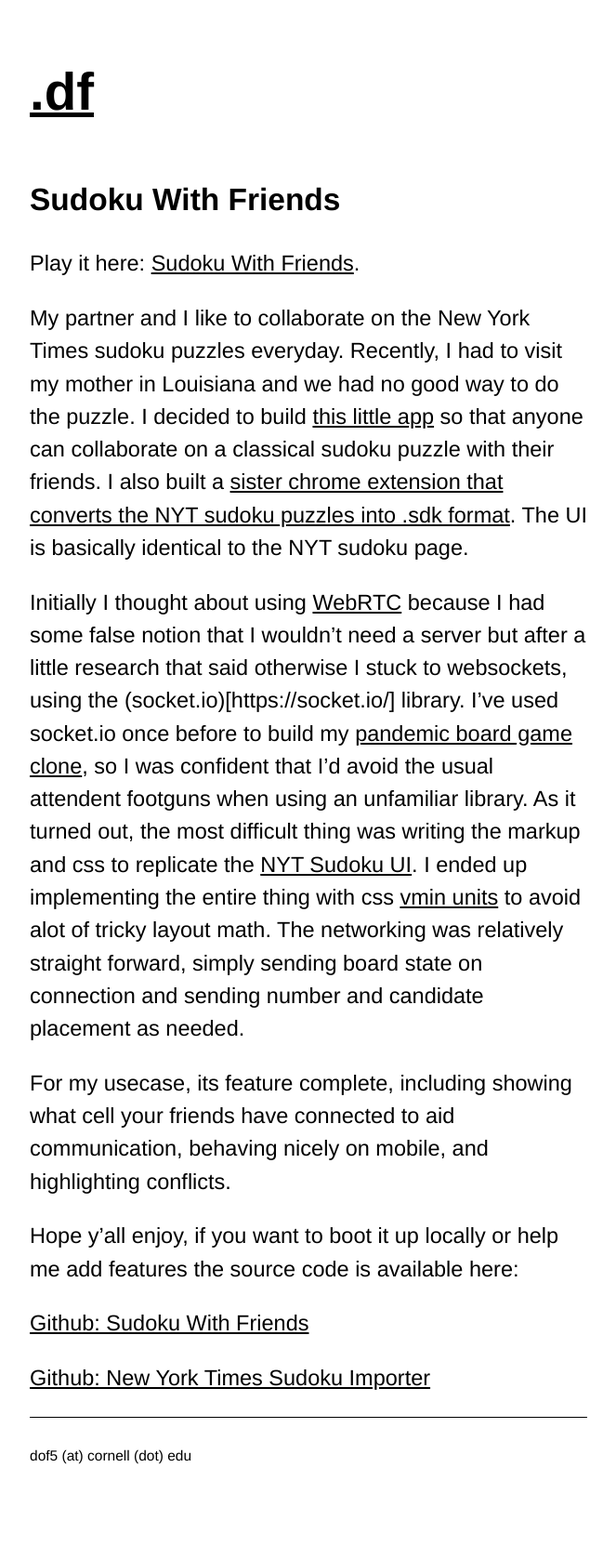
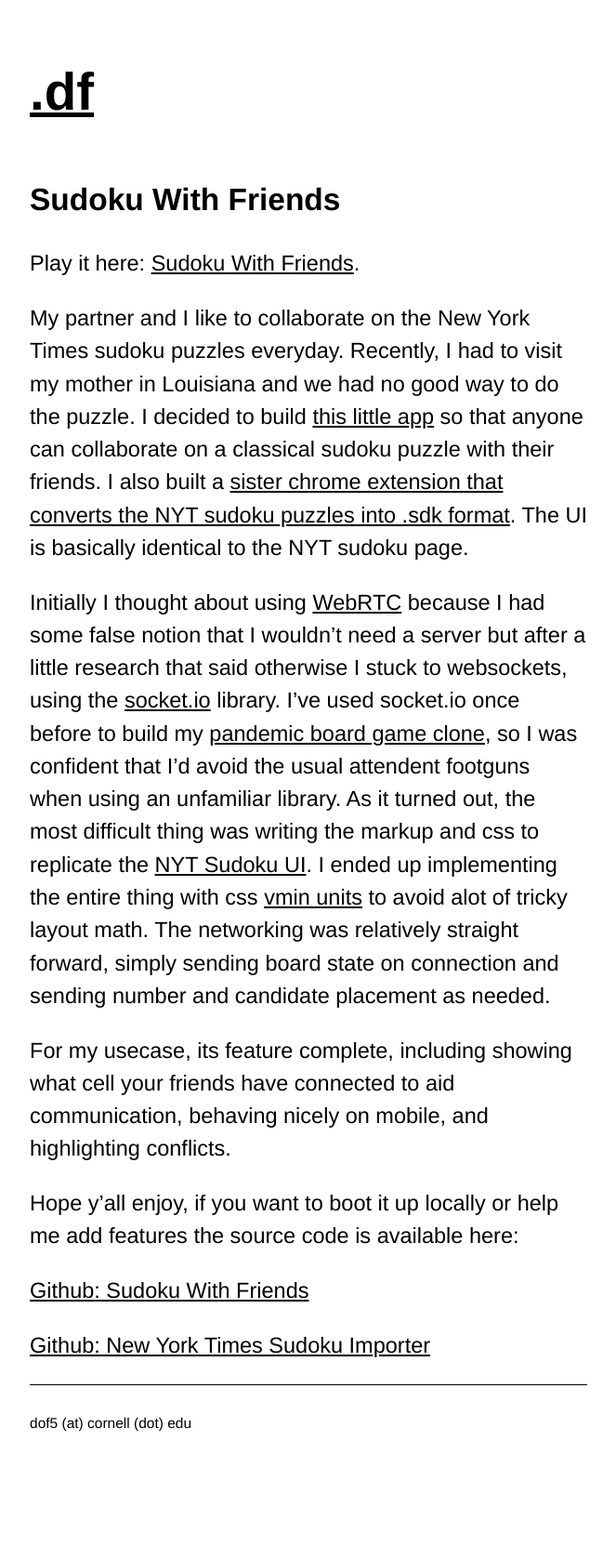
Before and after one commit to davefol/davefol.github.io, a Jekyll site: the page built from _projects/sudoku_with_friends.md, in a window 1280 px wide. Shown: the whole page at 93% size, without its empty margins (109-772 px from the left). Built offline with Jekyll 4.4.1, drawn with Linux system fonts in a browser that asks for light colours; some web fonts are replaced; after the commit the page ends 1642 px from its top, so only the background shows below that.

Commit message:
fixed broken socket.io link

```diff
--- a/_projects/sudoku_with_friends.md
+++ b/_projects/sudoku_with_friends.md
@@ -14,7 +14,7 @@ I also built a [sister chrome extension that converts the NYT sudoku puzzles int
 The UI is basically identical to the NYT sudoku page.
 
 Initially I thought about using [WebRTC](https://webrtc.org/) because I had some false notion that I wouldn't need a server but after a little research
-that said otherwise I stuck to websockets, using the (socket.io)[https://socket.io/] library. I've used socket.io once before to build
+that said otherwise I stuck to websockets, using the [socket.io](https://socket.io/) library. I've used socket.io once before to build
 my [pandemic board game clone](/projects/pandemic_clone), so I was confident that I'd avoid the usual attendent footguns when using an unfamiliar library.
 As it turned out, the most difficult thing was writing the markup and css to replicate the [NYT Sudoku UI](https://www.nytimes.com/puzzles/sudoku/easy).
 I ended up implementing the entire thing with css [vmin units](https://css-tricks.com/fun-viewport-units/) to avoid alot of tricky layout math.
```
